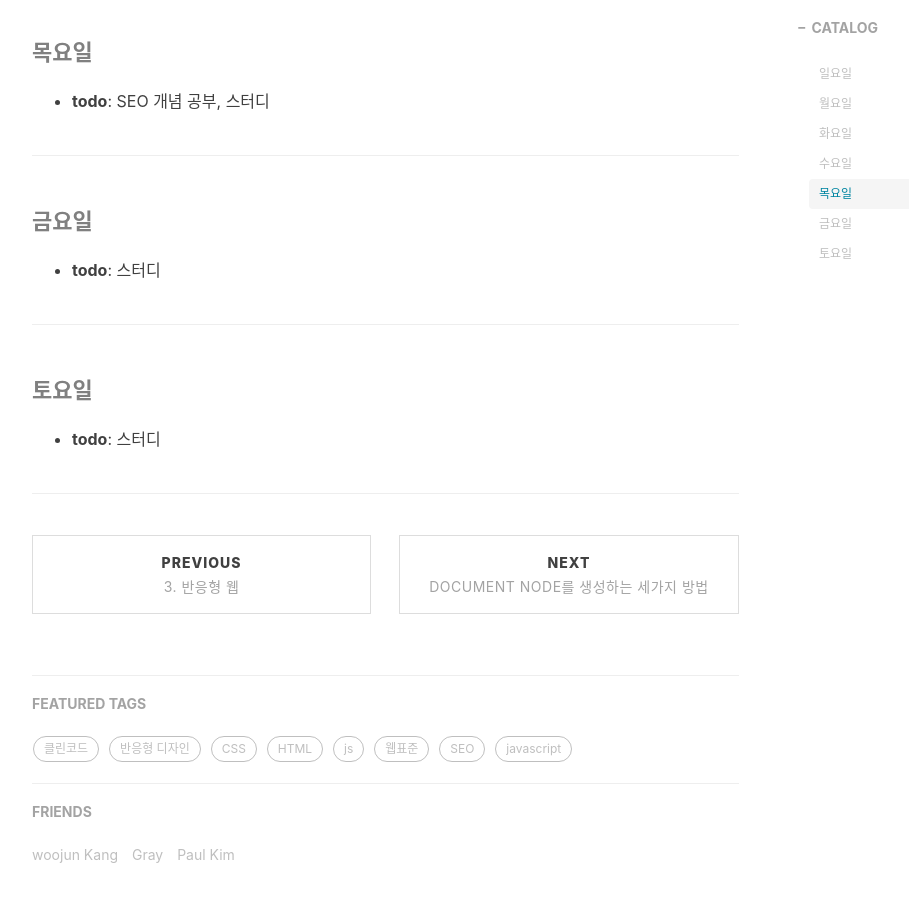
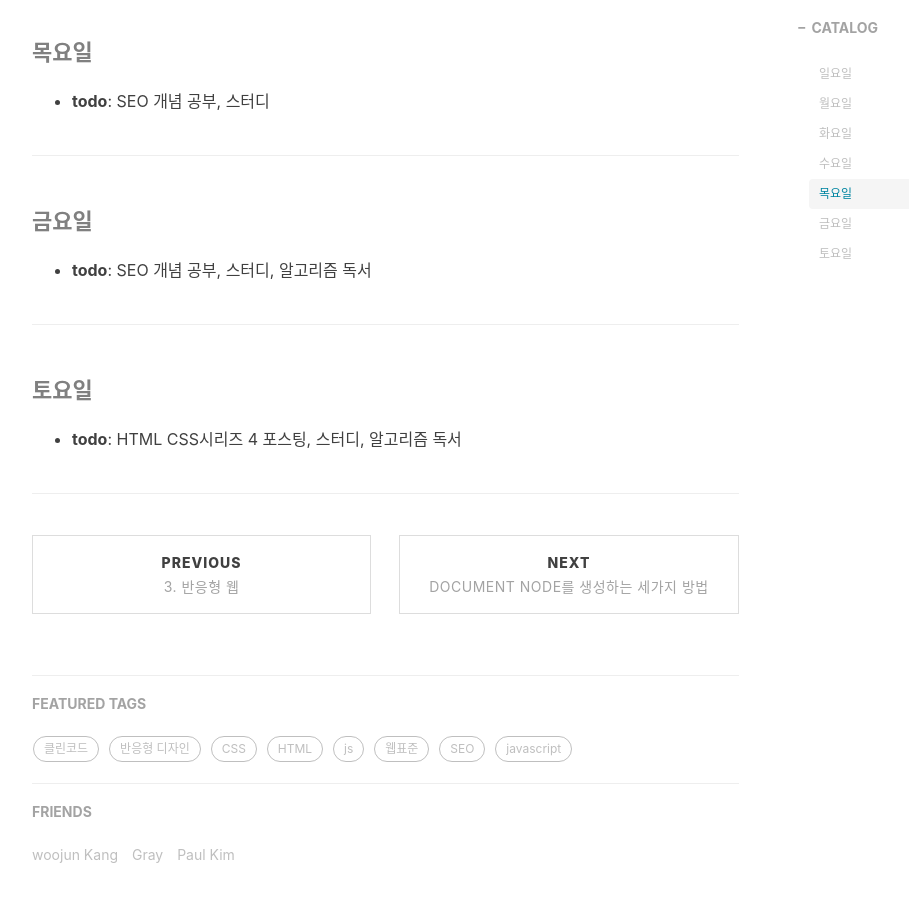
Before and after one commit to dkje/dkje.github.io, a Jekyll site: the page built from _posts/TIL/20-08-16-TILWeek3.markdown, in a window 1280 px wide and 900 px high, scrolled down 1801 px. Shown: the whole window, without its empty margins (233-1142 px from the left). Built offline with Jekyll 4.4.1, drawn with Linux system fonts in a browser that asks for light colours; nearby versions of some CDN libraries; comment, search, counter and statistics services are not loaded.

Commit message:
commit before full

```diff
--- a/_posts/TIL/20-08-16-TILWeek3.markdown
+++ b/_posts/TIL/20-08-16-TILWeek3.markdown
@@ -54,12 +54,12 @@ tags:
 
 #### 금요일
 
--   **todo**: 스터디
+-   **todo**: SEO 개념 공부, 스터디, 알고리즘 독서
 
 ---
 
 #### 토요일
 
--   **todo**: 스터디
+-   **todo**: HTML CSS시리즈 4 포스팅, 스터디, 알고리즘 독서
 
 ---
```
